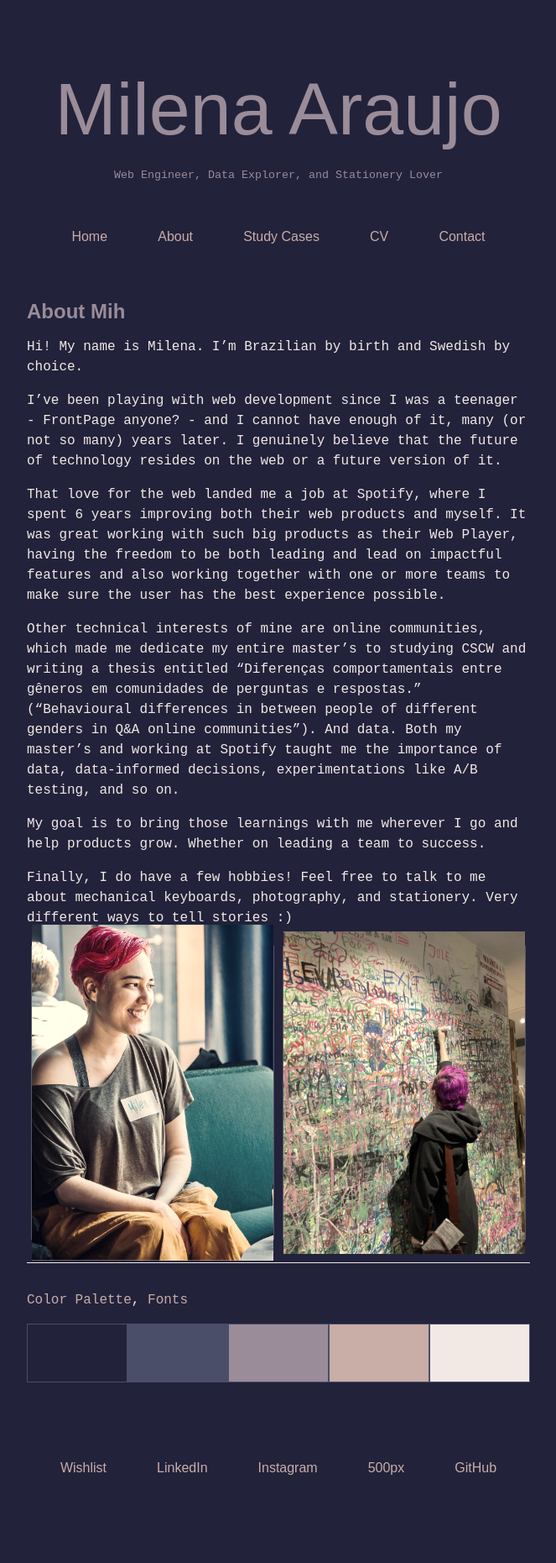
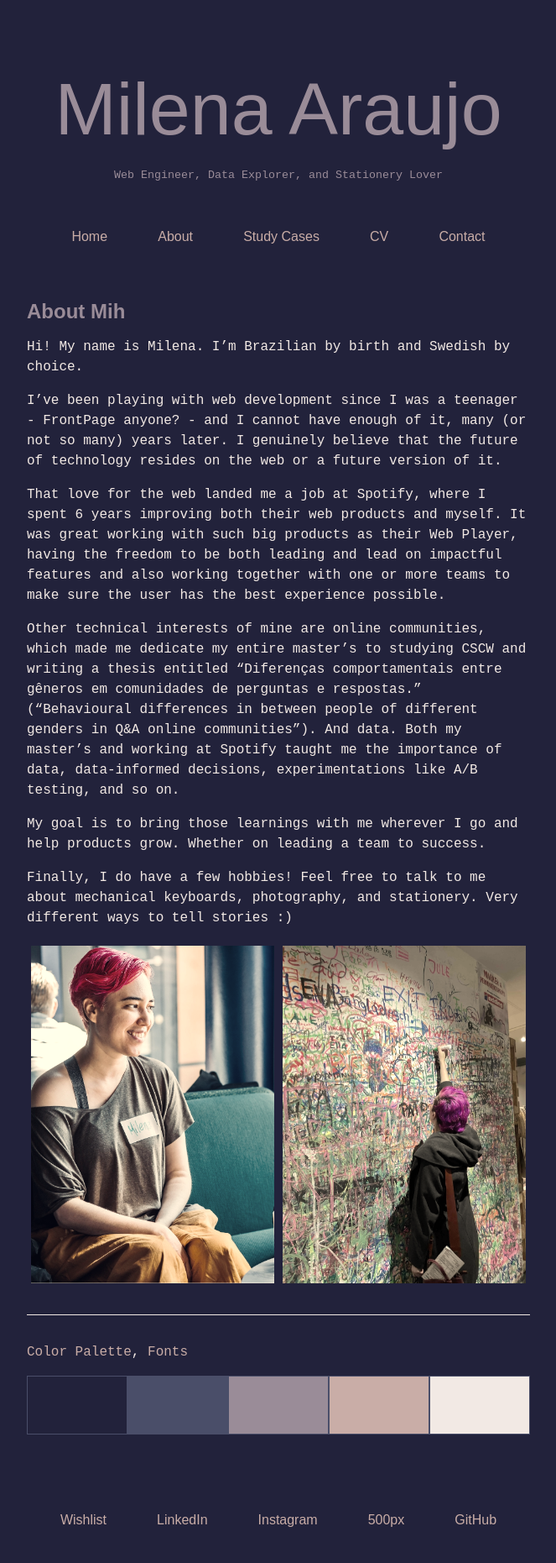
Before and after one commit to mil3na/mil3na.github.io, a Jekyll site: the page built from about.md, in a window 1280 px wide. Shown: the whole page at 84% size, without its empty margins (308-971 px from the left). Built offline with Jekyll 4.4.1, drawn with Linux system fonts in a browser that asks for light colours; some web fonts are replaced; before the commit the page ends 1799 px from its top, so only the background shows below that.

Commit message:
Fixing images on About

```diff
--- a/assets/css/main.scss
+++ b/assets/css/main.scss
@@ -235,7 +235,6 @@ nav li:last-child {
 
 .pic-div {
     width: 100%;
-    height: 350px;
     display: flex;
     filter: sepia(0.4);
 }
@@ -246,10 +245,13 @@ nav li:last-child {
     display: flex;
     justify-content: center;
     align-items: center;
-    border: 1px solid $lightBlue;
     margin: 5px;
 }
 
+.pic-child-div img {
+    max-width: 100%;
+    height: 100%;
+}
 
 
 
@@ -390,8 +392,4 @@ article{
         min-height: 100%;
     }
 
-    .pic-div {
-        height: 200px;
-
 }
-}
```
Also changed, not shown: assets/img/ft2.jpeg.
